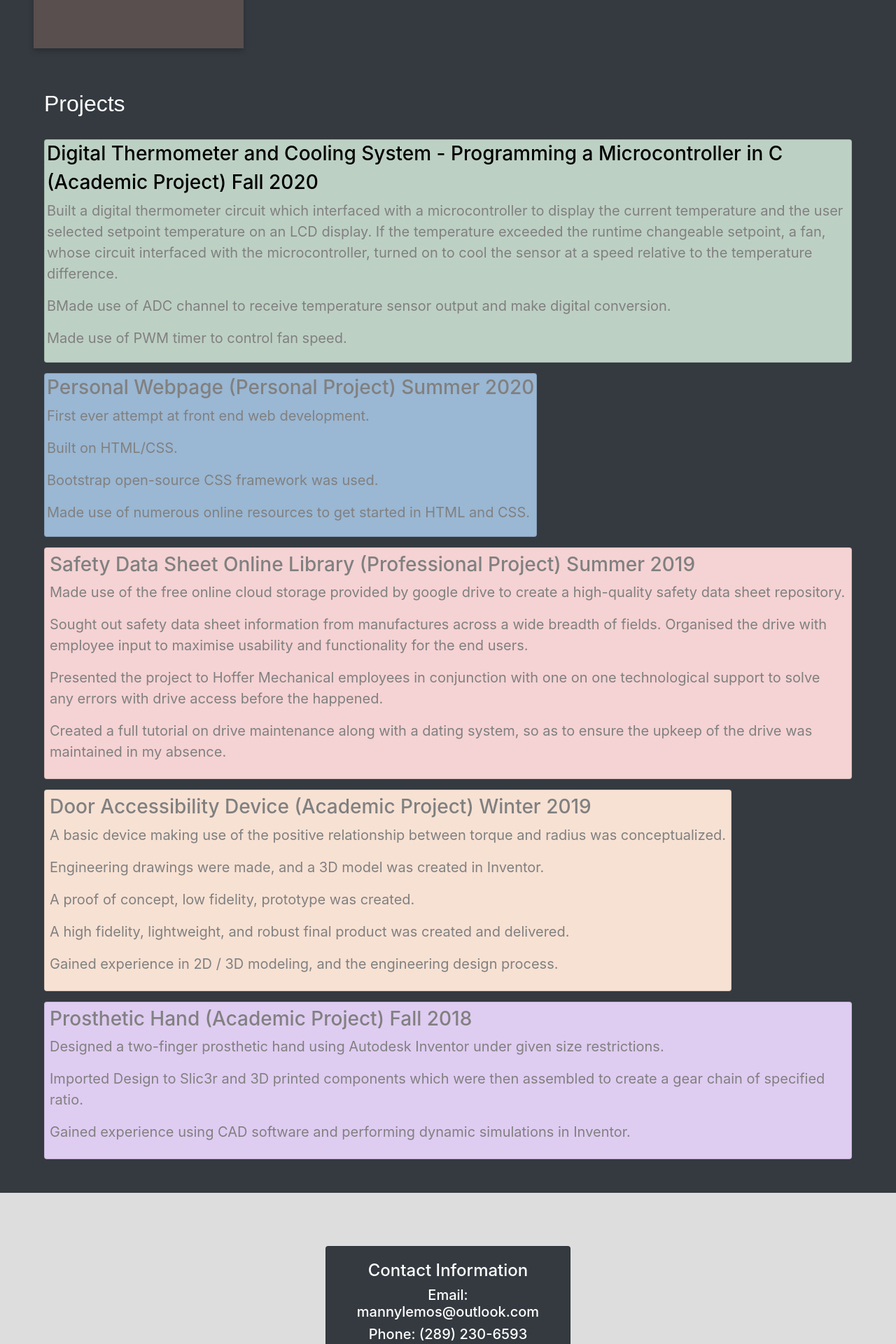
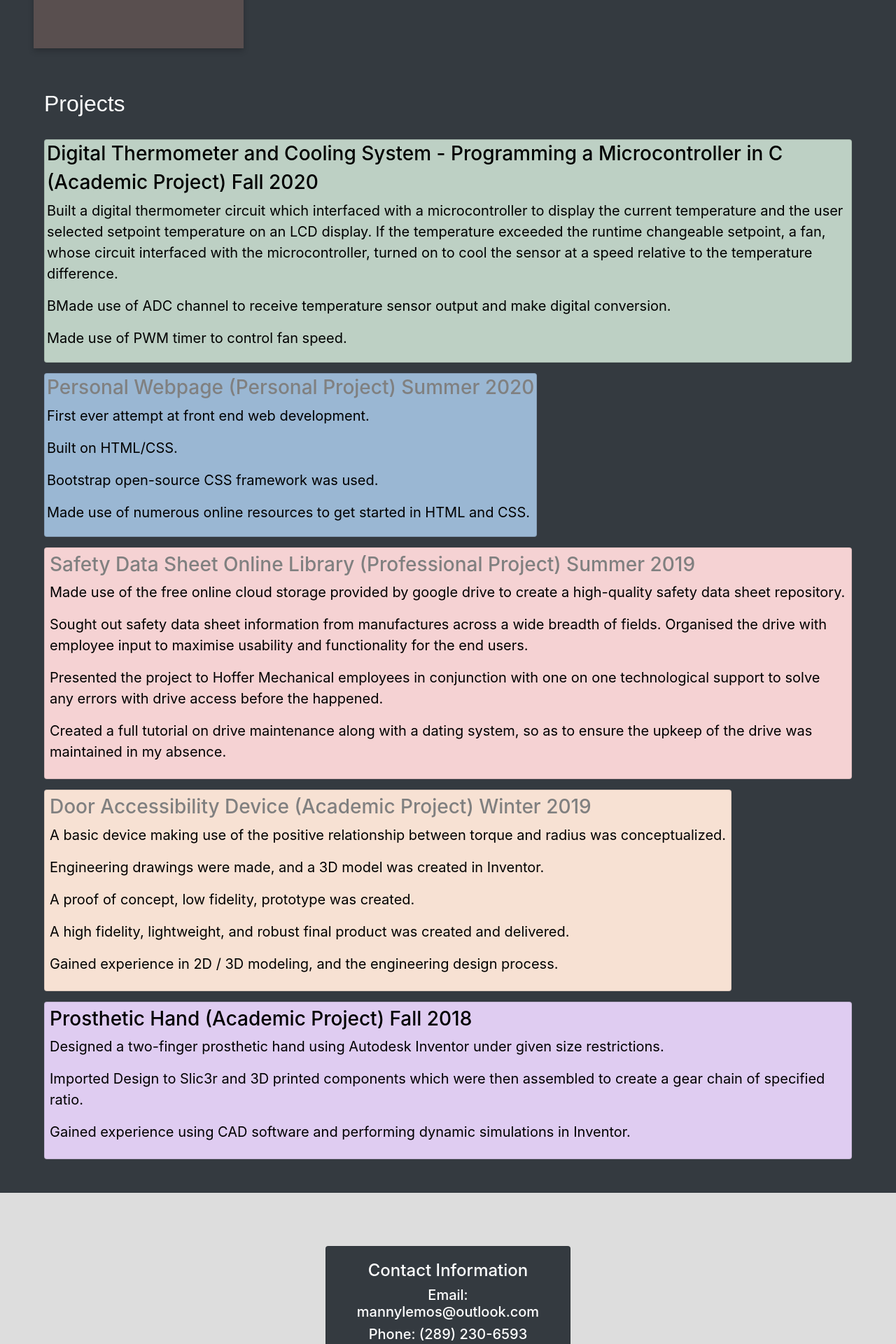
Before and after one commit to MannyLemos/MannyLemos.github.io, a Jekyll site: the page index.html, which Jekyll copies as it is, in a window 1280 px wide. Shown: the part 2384-4304 px from the top of the page at 70% size. Built offline with Jekyll 4.4.1, drawn with Linux system fonts in a browser that asks for light colours; nearby versions of some CDN libraries; a script that is not in the unit is left out.

Commit message:
Update index.html

```diff
--- a/index.html
+++ b/index.html
@@ -326,7 +326,7 @@
                     						<h2 class="headers" id="projects">Projects</h2>
 								<p></p>
                     						<div class="columns scroll-animations">
-                    							<div style="color:gray;" class="row">
+                    							<div style="color:black;" class="row">
 										<div style="padding-top:15px"  class="col-md-auto">
                             								<div style="background-color: #bdd0c4" class="card">
 												<div style="padding: 3px">
@@ -378,7 +378,7 @@
                         								<div style = "padding-top: 15px"  class="col-md-auto" >
                             									<div style="background-color: #dfccf1" class="card">
 													<div style="padding: 7px">
-														<h3 style="color:gray;">Prosthetic Hand (Academic Project)							Fall 2018</h3>
+														<h3 style="color:black;">Prosthetic Hand (Academic Project)							Fall 2018</h3>
 														<p>Designed a two-finger prosthetic hand using Autodesk Inventor under given size restrictions.</p>
 														<p>Imported Design to Slic3r and 3D printed components which were then assembled to create a gear chain of specified ratio.</p>
 														<p>Gained experience using CAD software and performing dynamic simulations in Inventor.</p>
```
